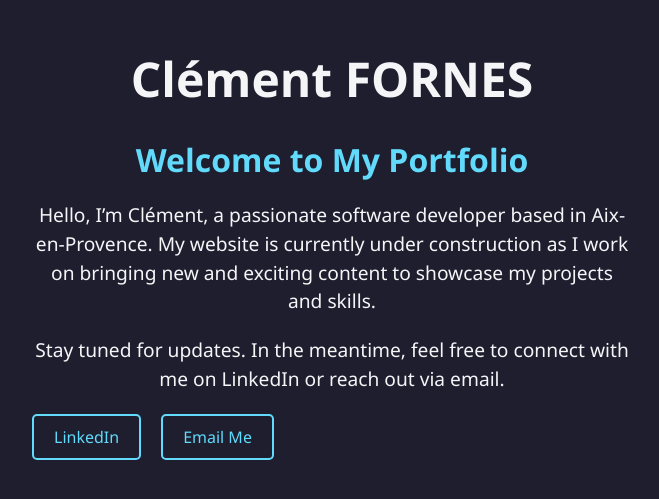
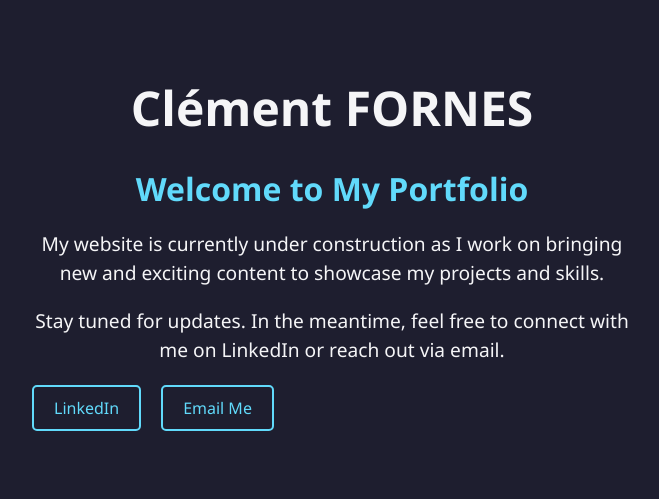
Before and after one commit to clementfornes13/portfolio, a React (Create React App) app: page / in a window 1280 px wide. Shown: the part 183-682 px from the top of the page, without its empty margins (308-967 px from the left). Built offline with nearby package versions, Linux system fonts and the light colour scheme.

Commit message:
Initial commit: Setup personal portfolio site

```diff
--- a/src/App.js
+++ b/src/App.js
@@ -50,7 +50,6 @@ function App() {
         <h1>Clément FORNES</h1>
         <h2>Welcome to My Portfolio</h2>
         <p>
-          Hello, I’m Clément, a passionate software developer based in Aix-en-Provence.
           My website is currently under{' '}
           <span onClick={handleClick}>
             construction
```
